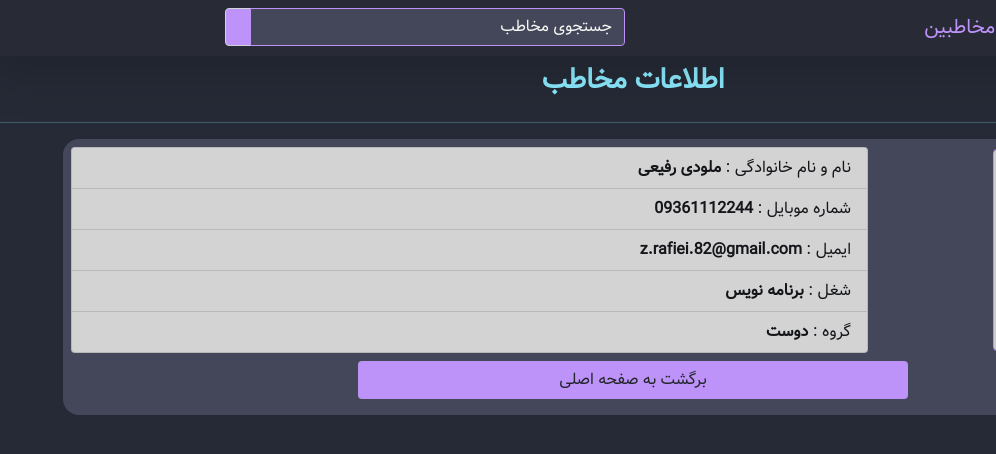
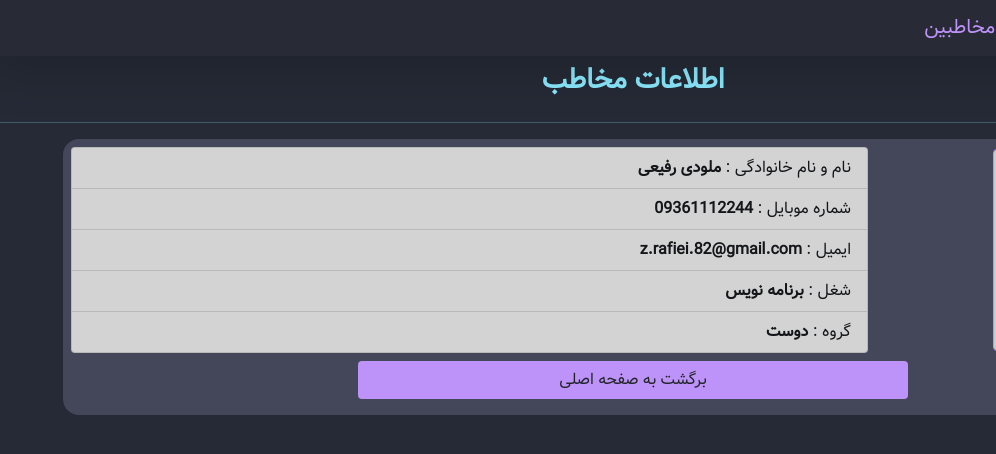
Before and after one commit to melodiw82/React-contact-manager, a React (Vite) app: page /contacts/1 in a window 1280 px wide. Shown: the top 454 px of the page, without its empty margins (284-1280 px from the left). Built offline with nearby package versions, Linux system fonts and the light colour scheme; data requests are answered from the project's data file.

Commit message:
refactoring code

```diff
--- a/src/components/Navbar.jsx
+++ b/src/components/Navbar.jsx
@@ -1,7 +1,10 @@
 import SearchContact from "./contact/SearchContact";
 import { PURPLE, BACKGROUND } from "../helpers/colors";
+import { useLocation } from "react-router-dom";
 
 const Navbar = ({ query, search }) => {
+  const location = useLocation();
+
   return (
     <nav
       className="navbar navbar-dark navbar-expand-sm shadow-lg"
@@ -15,10 +18,12 @@ const Navbar = ({ query, search }) => {
               اپلیکیشن مدیریت <span style={{ color: PURPLE }}>مخاطبین</span>
             </div>
           </div>
-          <div className="col">
-            {/* prop drailing */}
-            <SearchContact query={query} search={search} />
-          </div>
+          {location.pathname === "/contacts" ? (
+            <div className="col">
+              {/* prop drailing */}
+              <SearchContact query={query} search={search} />
+            </div>
+          ) : null}
         </div>
       </div>
     </nav>
--- a/src/components/contact/Contacts.jsx
+++ b/src/components/contact/Contacts.jsx
@@ -11,7 +11,7 @@ const Contacts = ({ contacts, loading, confirmDelete }) => {
         <div className="grid">
           <div className="row">
             <div className="col">
-              <p className="h3">
+              <p className="h3 float-end">
                 <Link
                   to={"/contacts/add"}
                   className="btn mx-2 my-1"
```
